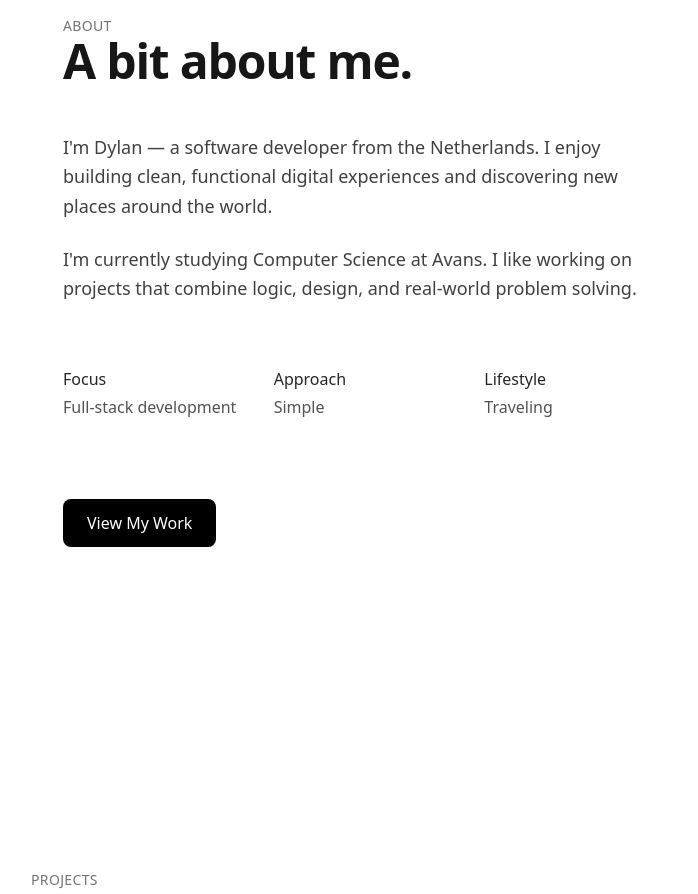
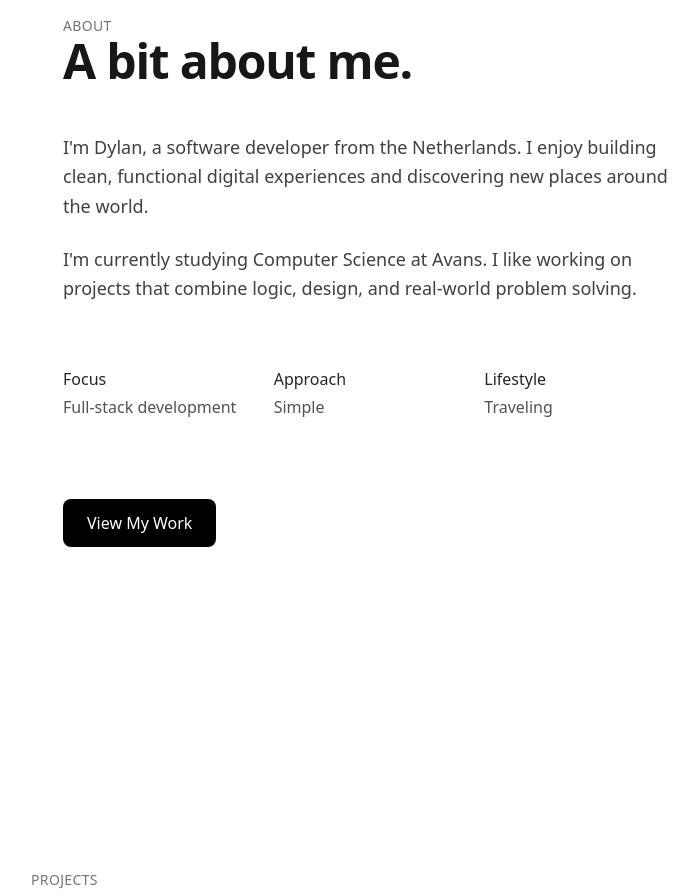
Before and after one commit to DylDeKrokodil/portfolio, a Next.js app: page / in a window 1280 px wide. Shown: the part 920-1814 px from the top of the page, without its empty margins (273-971 px from the left). Built offline with nearby package versions, Linux system fonts and the light colour scheme.

Commit message:
Update translations

```diff
--- a/translations/en.ts
+++ b/translations/en.ts
@@ -20,7 +20,7 @@ export default {
         label: "About",
         title: "A bit about me.",
         paragraph1:
-            "I'm Dylan — a software developer from the Netherlands. I enjoy building clean, functional digital experiences and discovering new places around the world.",
+            "I'm Dylan, a software developer from the Netherlands. I enjoy building clean, functional digital experiences and discovering new places around the world.",
         paragraph2:
             "I'm currently studying Computer Science at Avans. I like working on projects that combine logic, design, and real-world problem solving.",
         focus: {
--- a/translations/nl.ts
+++ b/translations/nl.ts
@@ -19,7 +19,7 @@ export default {
         label: "Over",
         title: "Een beetje over mij.",
         paragraph1:
-            "Ik ben Dylan - een software developer uit Nederland. Ik geniet ervan om schone, functionele digitale ervaringen te bouwen en nieuwe plekken over de hele",
+            "Ik ben Dylan, een software developer uit Nederland. Ik geniet ervan om schone, functionele digitale ervaringen te bouwen en nieuwe plekken over de hele",
         paragraph2:
             "Ik studeer momenteel Informatica aan Avans. Ik werk graag aan projecten die logica, design en het oplossen van echte problemen combineren.",
         focus: {
```
